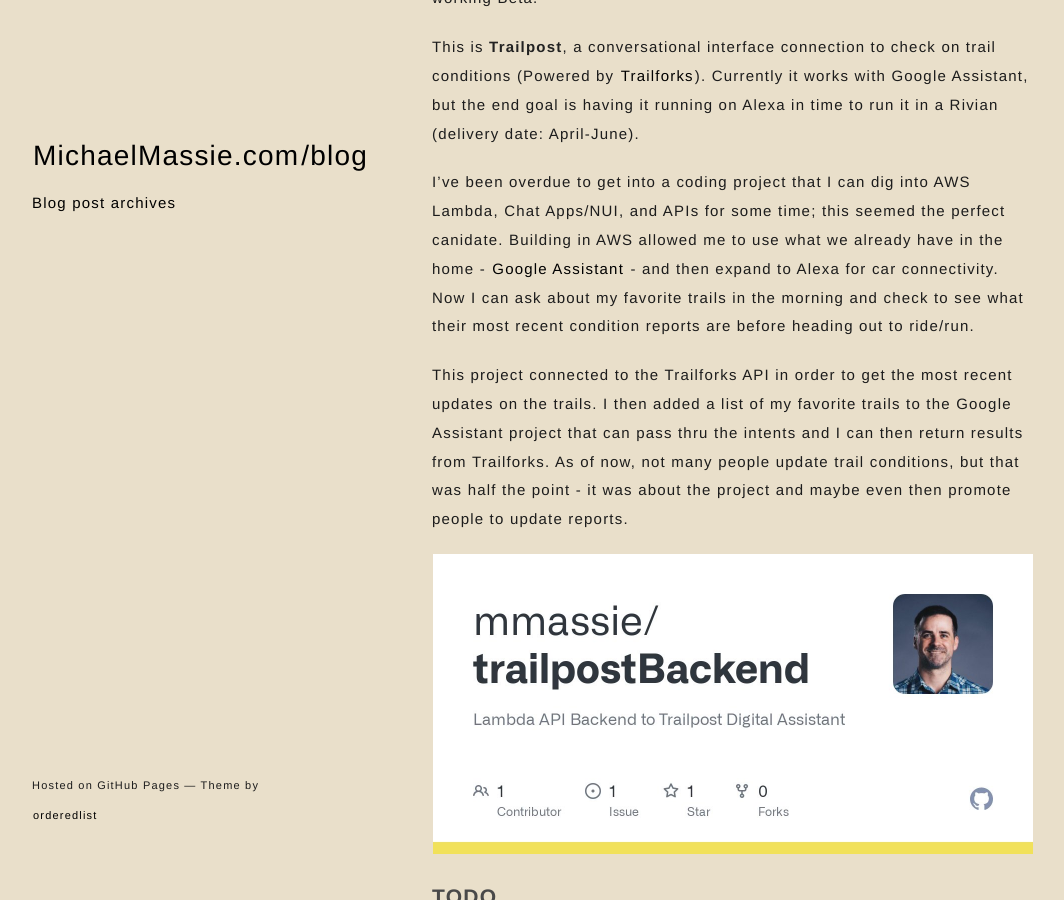
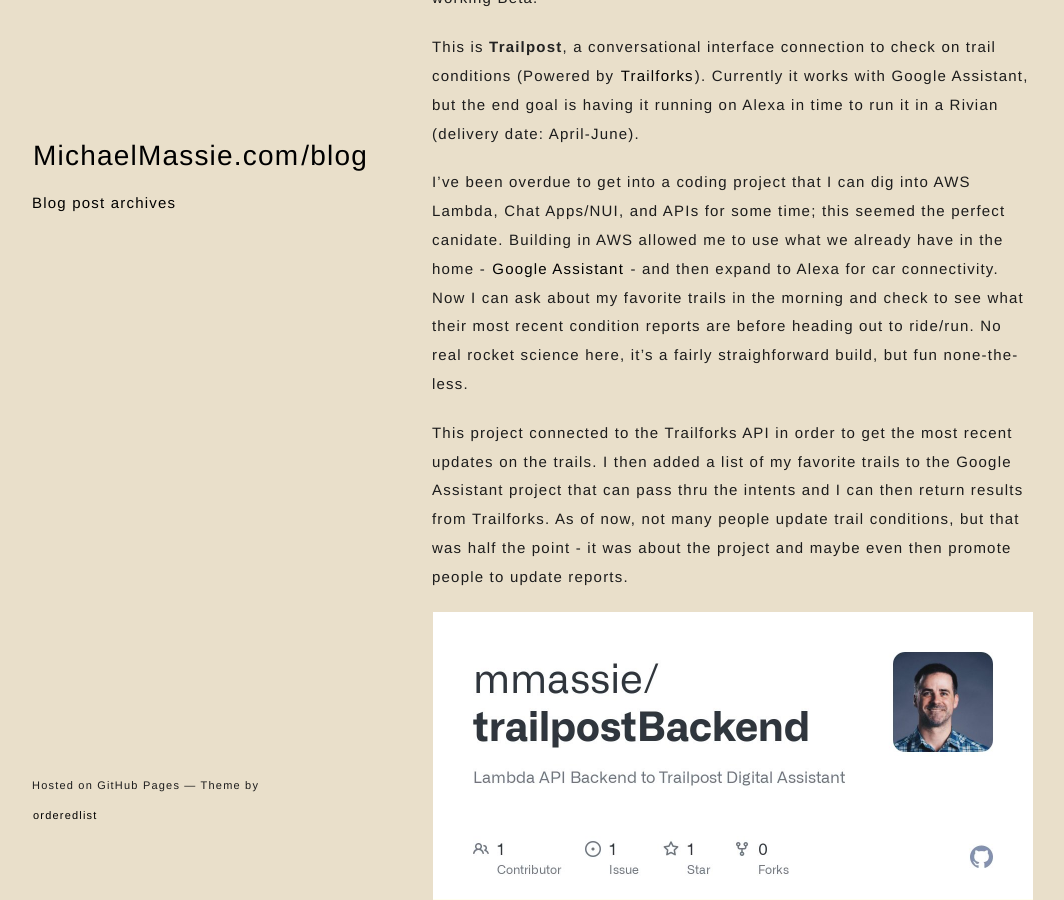
Before and after one commit to mmassie/mmassie.github.io, a Jekyll site: the page built from _posts/2022-12-18-TrailPost:-A-Chat-App-to-get-updated-trail-conditions.md, in a window 1280 px wide and 900 px high, scrolled down 633 px. Shown: the whole window, without its empty margins (108-1172 px from the left). Built offline with Jekyll 4.4.1, drawn with Linux system fonts in a browser that asks for light colours.

Commit message:
title and some comment tweaks

```diff
--- a/_posts/2022-12-18-TrailPost:-A-Chat-App-to-get-updated-trail-conditions.md
+++ b/_posts/2022-12-18-TrailPost:-A-Chat-App-to-get-updated-trail-conditions.md
@@ -10,7 +10,7 @@ Started a project a couple of months ago and this weekend it's finally in a work
 
 This is **Trailpost**, a conversational interface connection to check on trail conditions (Powered by [Trailforks](https://www.trailforks.com/)). Currently it works with Google Assistant, but the end goal is having it running on Alexa in time to run it in a Rivian (delivery date: April-June).
 
-I've been overdue to get into a coding project that I can dig into AWS Lambda, Chat Apps/NUI, and APIs for some time; this seemed the perfect canidate. Building in AWS allowed me to use what we already have in the home - [Google Assistant](https://developers.google.com/assistant) - and then expand to Alexa for car connectivity. Now I can ask about my favorite trails in the morning and check to see what their most recent condition reports are before heading out to ride/run.
+I've been overdue to get into a coding project that I can dig into AWS Lambda, Chat Apps/NUI, and APIs for some time; this seemed the perfect canidate. Building in AWS allowed me to use what we already have in the home - [Google Assistant](https://developers.google.com/assistant) - and then expand to Alexa for car connectivity. Now I can ask about my favorite trails in the morning and check to see what their most recent condition reports are before heading out to ride/run. No real rocket science here, it's a fairly straighforward build, but fun none-the-less.
 
 This project connected to the Trailforks API in order to get the most recent updates on the trails. I then added a list of my favorite trails to the Google Assistant project that can pass thru the intents and I can then return results from Trailforks. As of now, not many people update trail conditions, but that was half the point - it was about the project and maybe even then promote people to update reports.
 
```
